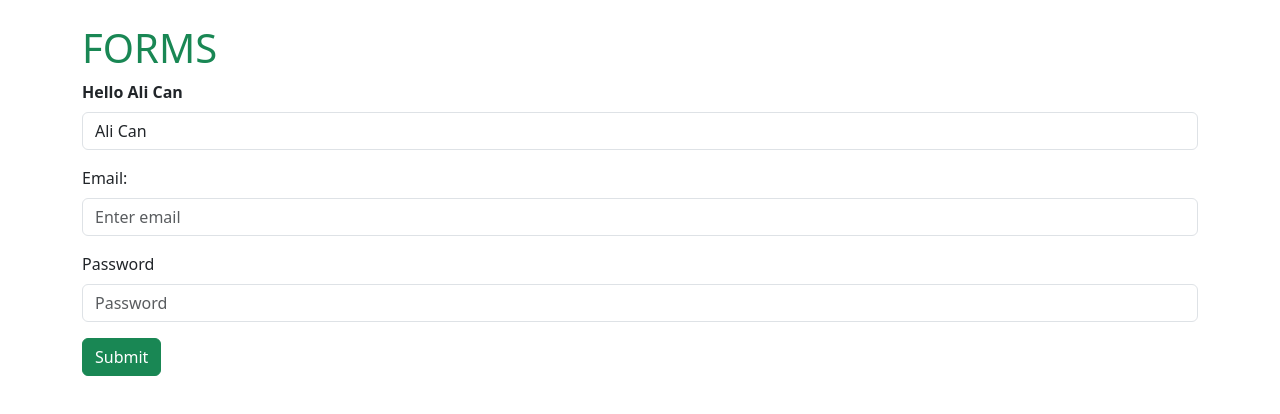
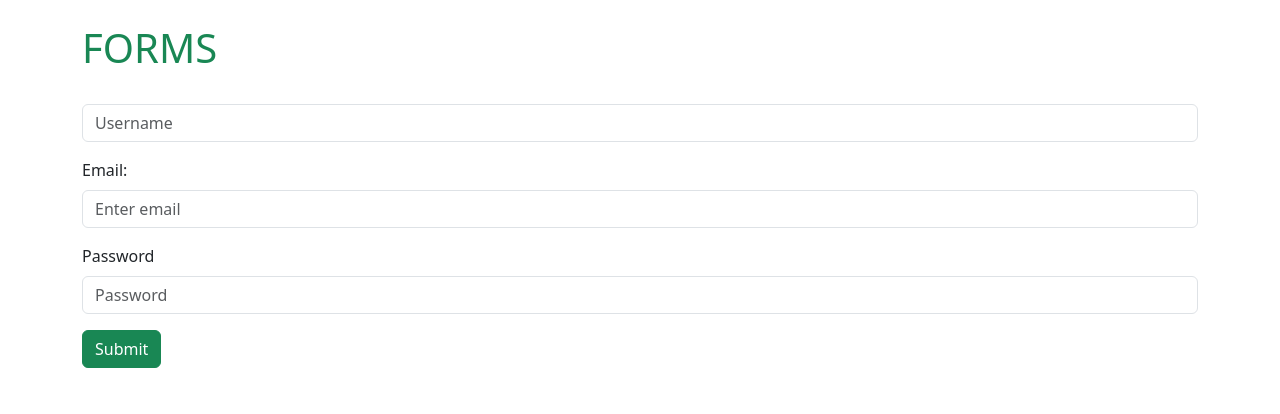
Before and after one commit to sevgi75/my-react-codes, a React (Create React App) app in the folder react/notes/rc06_forms-otherEvents/: page / in a window 1280 px wide. Shown: the top 414 px of the page. Built offline with nearby package versions, Linux system fonts and the light colour scheme.

Commit message:
forms object

```diff
--- a/react/notes/rc06_forms-otherEvents/src/App.js
+++ b/react/notes/rc06_forms-otherEvents/src/App.js
@@ -1,11 +1,13 @@
 import Forms from "./components/1-forms/Forms"
+import FormsObject from "./components/1-forms/FormsObject"
 import KeyboardClipboard from "./components/2-keyboardClipboardEvents/KeyboardClipboard"
 import MouseEvent from "./components/3-mouseEvents/MouseEvent"
 
 function App() {
   return (
     <div>
-      <Forms />
+      {/* <Forms /> */}
+      <FormsObject />
       {/* <KeyboardClipboard /> */}
       {/* <MouseEvent /> */}
     </div>
--- /dev/null
+++ b/react/notes/rc06_forms-otherEvents/src/components/1-forms/FormsObject.jsx
@@ -0,0 +1,91 @@
+import Button from "react-bootstrap/Button"
+import Form from "react-bootstrap/Form"
+import Container from "react-bootstrap/Container"
+import { useState } from "react"
+
+const FormsObject = () => {
+  const [data, setData] = useState({
+    username: "",
+    email: "",
+    password: "",
+  })
+
+  //? destr.
+  const { username, password, email } = data
+
+  const handleData = (e) => {
+    // console.log(e.target.id)
+    // console.log(e.target.name)
+    //? objemizin key Degerinin degisken olmasını saglamak için square bracket yontemi ile e.target.id parametresini kullandik
+    setData({ ...data, [e.target.name]: e.target.value })
+  }
+
+  // console.log(data)
+
+  const handleFormSubmit = (e) => {
+    e.preventDefault()
+    alert(`
+      username: ${username},
+      email: ${email},
+      password: ${password}
+   `)
+    //? state'i sil
+    setData({ username: "", email: "", password: "" })
+  }
+
+  console.log(data)
+  return (
+    <Container className="mt-4">
+      <Form onSubmit={handleFormSubmit}>
+        <h1 className="text-success">FORMS</h1>
+
+        <Form.Group className="mb-3">
+          <Form.Label>
+            {username && <span className="fw-bold">Hello {username}</span>}
+          </Form.Label>
+          <Form.Control
+            type="text"
+            placeholder="Username"
+            onChange={handleData}
+            value={username || ""}
+            id="username"
+            name="username"
+            required
+          />
+        </Form.Group>
+
+        <Form.Group className="mb-3">
+          <Form.Label>
+            Email: <span className="fw-bold">{email}</span>
+          </Form.Label>
+          <Form.Control
+            type="email"
+            placeholder="Enter email"
+            onChange={handleData}
+            value={email || ""}
+            id="email"
+            name="email"
+          />
+        </Form.Group>
+
+        <Form.Group className="mb-3">
+          <Form.Label>Password</Form.Label>
+          <Form.Control
+            type="password"
+            placeholder="Password"
+            onChange={handleData}
+            value={password || ""}
+            id="password"
+            name="password"
+          />
+        </Form.Group>
+
+        <Button variant="success" type="submit">
+          Submit
+        </Button>
+      </Form>
+    </Container>
+  )
+}
+
+export default FormsObject
```
